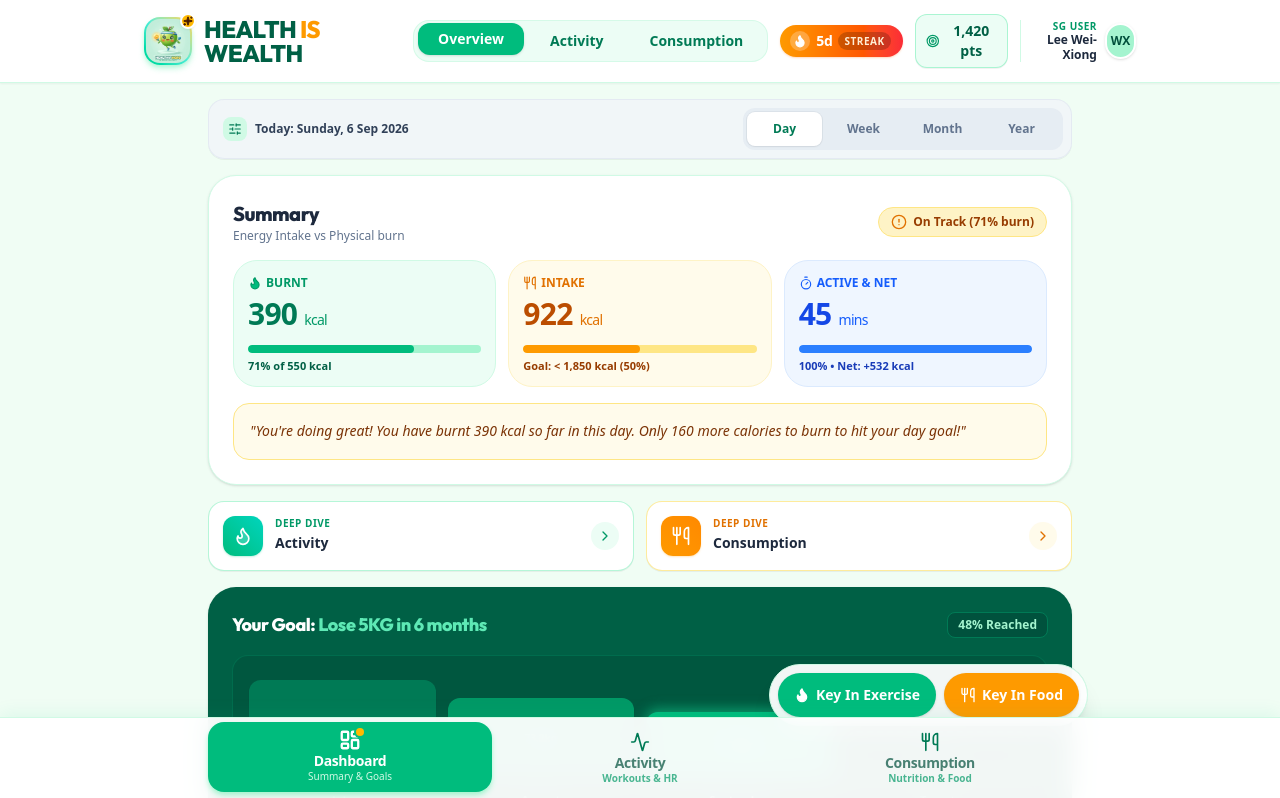
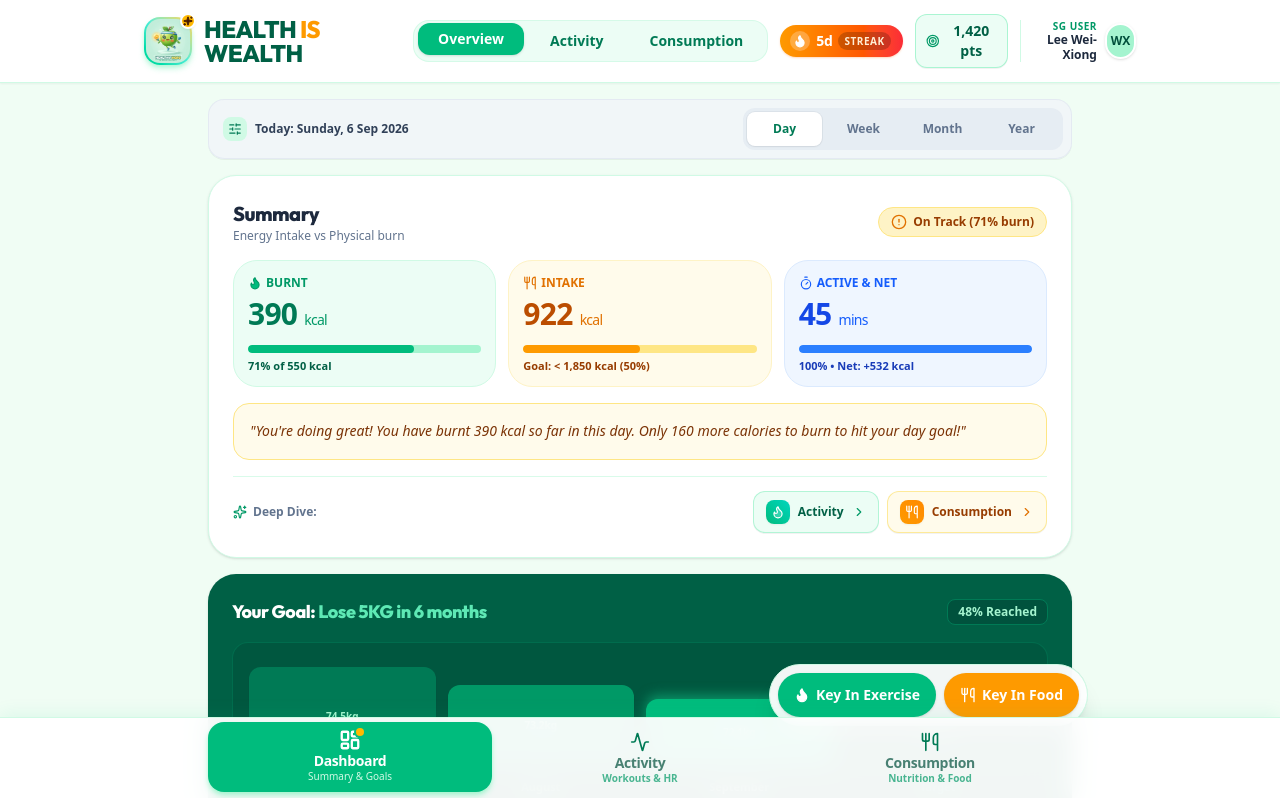
Before and after one commit to ongjin7/Health-is-Wealth, a React (Vite) app: page / in a window 1280 px wide. Shown: the top 798 px of the page. Built offline with nearby package versions, Linux system fonts and the light colour scheme.

Commit message:
refactor(dashboard): remove activity deep dive navigation
Simplify the dashboard layout by removing the redundant activity navigation buttons.

```diff
--- a/src/components/DashboardScreen.tsx
+++ b/src/components/DashboardScreen.tsx
@@ -222,52 +222,44 @@ export const DashboardScreen = ({
               : `You're doing great! You have burnt ${totalCaloriesBurnt.toLocaleString()} kcal so far in this ${timeRange}. Only ${Math.max(0, burnTarget - totalCaloriesBurnt).toLocaleString()} more calories to burn to hit your ${timeRange} goal!`}"
           </p>
         </div>
-      </section>
 
-      {/* Quick Deep Dive Navigation - Compact Cool Icon Buttons */}
-      <div className="grid grid-cols-2 gap-3">
+        {/* Embedded Deep Dive Navigation inside Summary Widget */}
+        <div className="mt-4 pt-3.5 border-t border-emerald-100/80 flex items-center justify-between gap-2">
+          <div className="flex items-center gap-1.5 text-xs text-slate-500 font-bold">
+            <Sparkles className="w-3.5 h-3.5 text-emerald-600 shrink-0" />
+            <span className="hidden min-[360px]:inline">Deep Dive:</span>
+          </div>
+          <div className="flex items-center gap-2">
             <button
               type="button"
               id="btn-goto-activity-deepdive"
               onClick={() => onNavigateToScreen('activity')}
-          className="group flex items-center justify-between p-3 sm:p-3.5 rounded-2xl bg-white border border-emerald-200/80 hover:border-emerald-400 hover:shadow-md transition-all active:scale-98 cursor-pointer touch-manipulation shadow-2xs"
+              className="group flex items-center gap-1.5 sm:gap-2 px-3 py-1.5 sm:py-2 rounded-xl bg-emerald-50 hover:bg-emerald-100 border border-emerald-200/80 text-emerald-800 text-xs font-bold transition-all active:scale-95 shadow-2xs cursor-pointer touch-manipulation"
               title="Activity Deep Dive"
             >
-          <div className="flex items-center gap-2.5 sm:gap-3">
-            <div className="w-9 h-9 sm:w-10 sm:h-10 rounded-xl bg-gradient-to-tr from-emerald-500 to-teal-400 text-white flex items-center justify-center shadow-xs shadow-emerald-500/25 group-hover:scale-105 transition-transform shrink-0">
-              <Flame className="w-5 h-5 fill-white/20 text-white" />
+              <div className="w-6 h-6 rounded-lg bg-gradient-to-tr from-emerald-500 to-teal-400 text-white flex items-center justify-center shadow-xs group-hover:scale-105 transition-transform shrink-0">
+                <Flame className="w-3.5 h-3.5 fill-white/20 text-white" />
               </div>
-            <div className="text-left">
-              <span className="text-[10px] font-black uppercase tracking-wider text-emerald-600 block leading-none mb-0.5">Deep Dive</span>
-              <span className="text-xs sm:text-sm font-black text-slate-800 group-hover:text-emerald-700 transition-colors leading-tight">Activity</span>
-            </div>
-          </div>
-          <div className="w-6 h-6 sm:w-7 sm:h-7 rounded-full bg-emerald-50 text-emerald-600 flex items-center justify-center group-hover:bg-emerald-600 group-hover:text-white transition-all shrink-0">
-            <ChevronRight className="w-3.5 h-3.5 sm:w-4 sm:h-4" />
-          </div>
+              <span>Activity</span>
+              <ChevronRight className="w-3.5 h-3.5 text-emerald-600 group-hover:translate-x-0.5 transition-transform" />
             </button>
 
             <button
               type="button"
               id="btn-goto-consumption-deepdive"
               onClick={() => onNavigateToScreen('consumption')}
-          className="group flex items-center justify-between p-3 sm:p-3.5 rounded-2xl bg-white border border-amber-200/80 hover:border-amber-400 hover:shadow-md transition-all active:scale-98 cursor-pointer touch-manipulation shadow-2xs"
+              className="group flex items-center gap-1.5 sm:gap-2 px-3 py-1.5 sm:py-2 rounded-xl bg-amber-50 hover:bg-amber-100 border border-amber-200/80 text-amber-800 text-xs font-bold transition-all active:scale-95 shadow-2xs cursor-pointer touch-manipulation"
               title="Consumption Deep Dive"
             >
-          <div className="flex items-center gap-2.5 sm:gap-3">
-            <div className="w-9 h-9 sm:w-10 sm:h-10 rounded-xl bg-gradient-to-tr from-amber-500 to-orange-400 text-white flex items-center justify-center shadow-xs shadow-amber-500/25 group-hover:scale-105 transition-transform shrink-0">
-              <Utensils className="w-4.5 h-4.5 sm:w-5 sm:h-5 text-white" />
+              <div className="w-6 h-6 rounded-lg bg-gradient-to-tr from-amber-500 to-orange-400 text-white flex items-center justify-center shadow-xs group-hover:scale-105 transition-transform shrink-0">
+                <Utensils className="w-3.5 h-3.5 text-white" />
               </div>
-            <div className="text-left">
-              <span className="text-[10px] font-black uppercase tracking-wider text-amber-600 block leading-none mb-0.5">Deep Dive</span>
-              <span className="text-xs sm:text-sm font-black text-slate-800 group-hover:text-amber-700 transition-colors leading-tight">Consumption</span>
+              <span>Consumption</span>
+              <ChevronRight className="w-3.5 h-3.5 text-amber-600 group-hover:translate-x-0.5 transition-transform" />
+            </button>
           </div>
         </div>
-          <div className="w-6 h-6 sm:w-7 sm:h-7 rounded-full bg-amber-50 text-amber-600 flex items-center justify-center group-hover:bg-amber-500 group-hover:text-white transition-all shrink-0">
-            <ChevronRight className="w-3.5 h-3.5 sm:w-4 sm:h-4" />
-          </div>
-        </button>
-      </div>
+      </section>
 
       {/* Goal Progress Section (Styled with deep emerald card and visual chart from Vibrant Palette) */}
       <section
```
Lines whose indentation alone changed are shown as unchanged.
